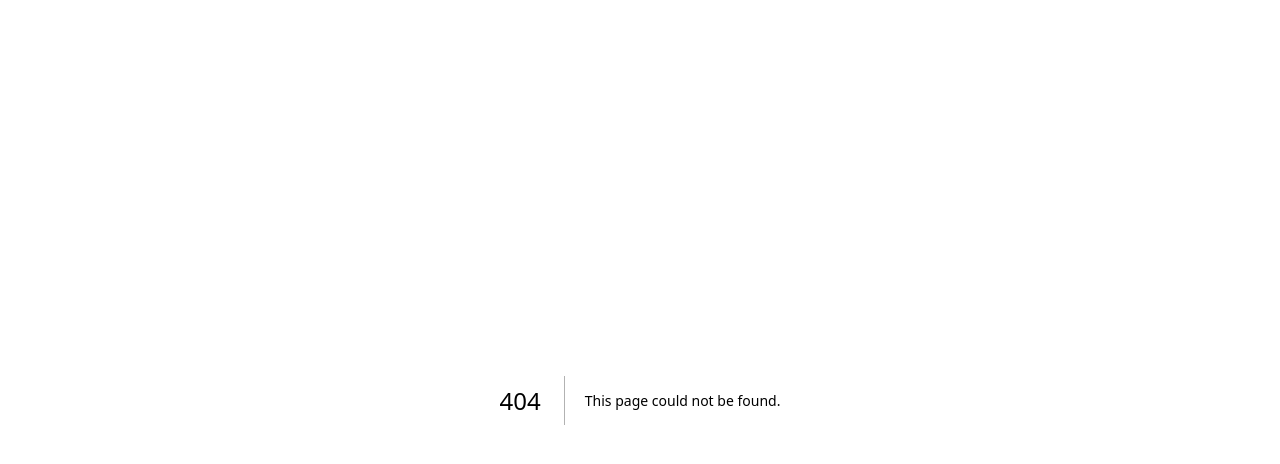
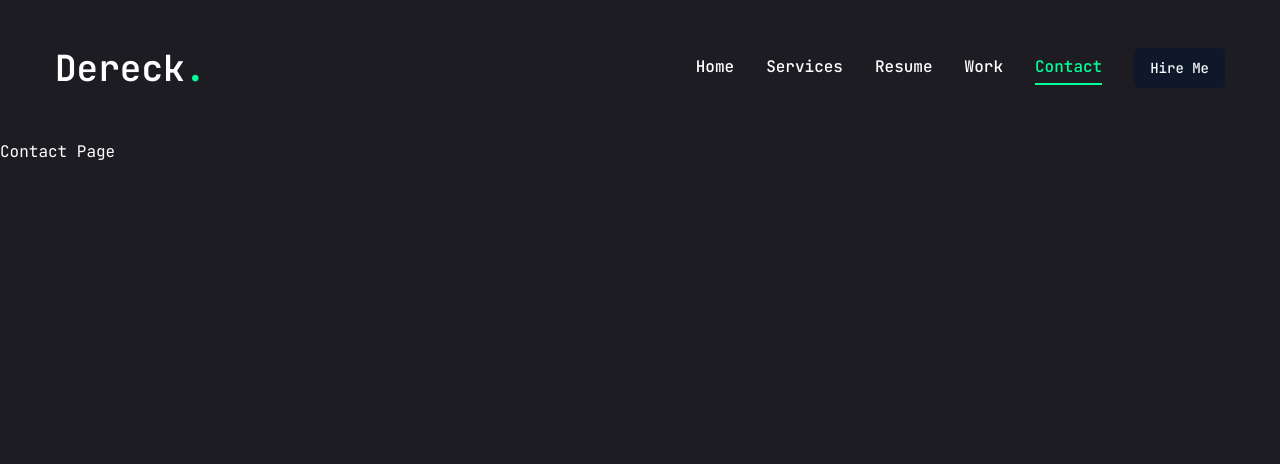
Before and after one commit to DerkDevil/portfolio, a Next.js app: page /contact in a window 1280 px wide. Before the commit this address had no page. Shown: the top 464 px of the page. Built offline with nearby package versions, Linux system fonts and the light colour scheme.

Commit message:
add paths and nabvar

```diff
--- /dev/null
+++ b/app/contact/page.jsx
@@ -0,0 +1,7 @@
+const Contact = () => {
+  return (
+    <div>Contact Page</div>
+  )
+}
+
+export default Contact
--- a/app/layout.js
+++ b/app/layout.js
@@ -1,5 +1,8 @@
 import { JetBrains_Mono } from "next/font/google";
 import "./globals.css";
+
+// components
+import Header from "../components/Header";
 
 const JetBrainsMono = JetBrains_Mono({
   subsets: ["latin"],
@@ -16,6 +19,7 @@
   return (
     <html lang="en">
       <body className={JetBrainsMono.variable}>
+        <Header />
         {children}
       </body>
     </html>
--- /dev/null
+++ b/app/resume/page.jsx
@@ -0,0 +1,7 @@
+const Resume = () => {
+  return (
+    <div>resume page</div>
+  )
+}
+
+export default Resume
--- /dev/null
+++ b/app/services/page.jsx
@@ -0,0 +1,7 @@
+const Services = () => {
+  return (
+    <div>services page</div>
+  )
+}
+
+export default Services
--- /dev/null
+++ b/app/work/page.jsx
@@ -0,0 +1,7 @@
+const Work = () => {
+  return (
+    <div>Work page</div>
+  )
+}
+
+export default Work
--- a/components/Header.jsx
+++ b/components/Header.jsx
@@ -0,0 +1,38 @@
+import Link from 'next/link';
+import { Button } from './ui/button';
+
+// components
+import Nav from './Nav';
+
+const Header = () => {
+  return (
+    <header className='py-8 xl:py-12 text-white'>
+    <div className="container mx-auto flex justify-between items-center">
+
+
+      {/* Logo */}
+      <Link href="/">
+        <h1 className='text-4xl font-semibold'>
+          Dereck<span className='text-accent'>.</span>
+        </h1>
+      </Link>
+
+
+      {/* Desktop nav & hire me button */}
+      <div className="hidden xl:flex items-center gap-8">
+        <Nav />
+        <Link href="/contact">
+          <Button>Hire Me</Button>
+        </Link>
+      </div>
+
+      {/* Mobile nav */}
+
+      <div className="xl:hidden">mobile nav</div>
+
+    </div>
+  </header>
+  );
+}
+
+export default Header
--- /dev/null
+++ b/components/Nav.jsx
@@ -0,0 +1,45 @@
+"use client";
+
+import Link from "next/link";
+import { usePathname } from "next/navigation";
+
+const links = [
+  {
+    name: "home",
+    path: "/",
+  },
+  {
+    name: "services",
+    path: "/services",
+  },
+  {
+    name: "resume",
+    path: "/resume",
+  },
+  {
+    name: "work",
+    path: "/work",
+  },
+  {
+    name: "contact",
+    path: "/contact",
+  },
+
+]
+
+const Nav = () => {
+  const pathname = usePathname();
+  return (
+    <nav className="flex gap-8">
+      {links.map((link, index) => {
+        return (
+          <Link key={index} href={link.path} className={`${link.path === pathname && "text-accent border-b-2 border-accent"} capitalize font-medium hover:text-accent transition-all`}>
+            {link.name}
+          </Link>
+        );
+      })}
+    </nav>
+  )
+}
+
+export default Nav
```
